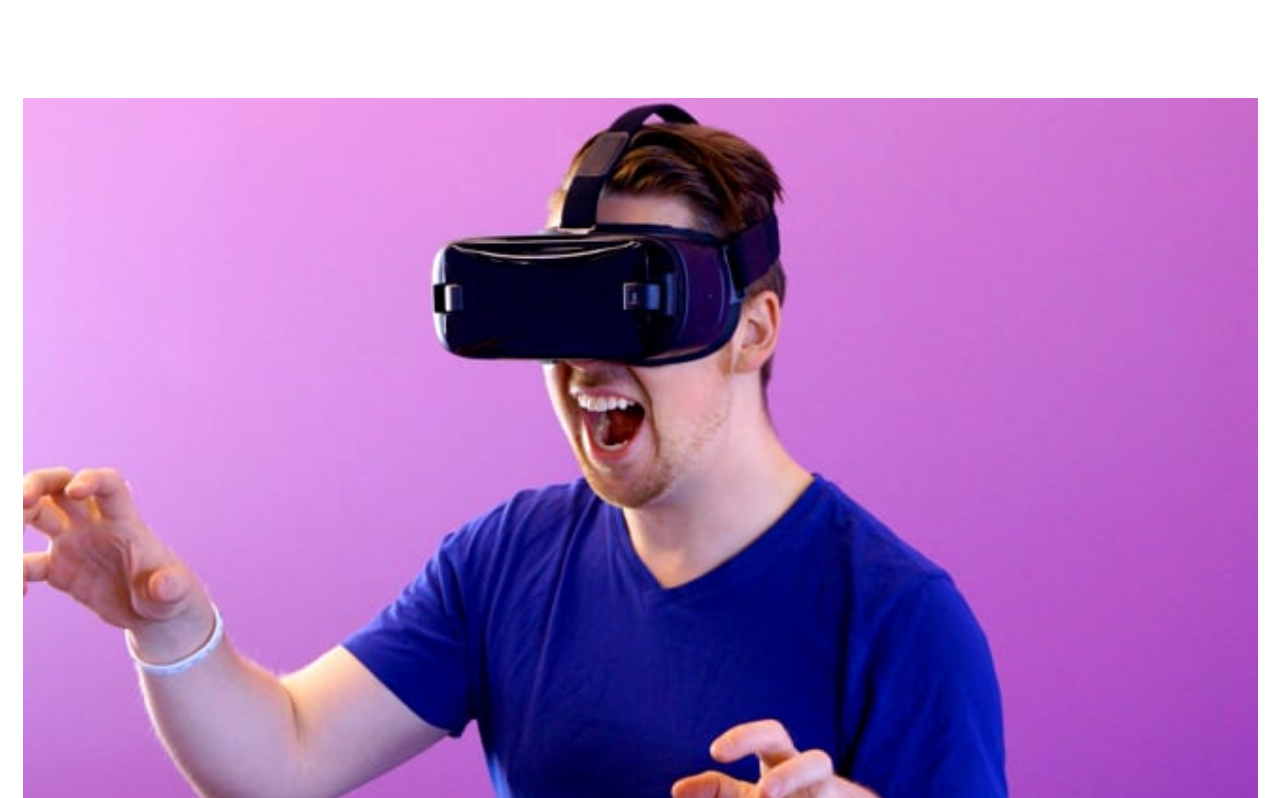
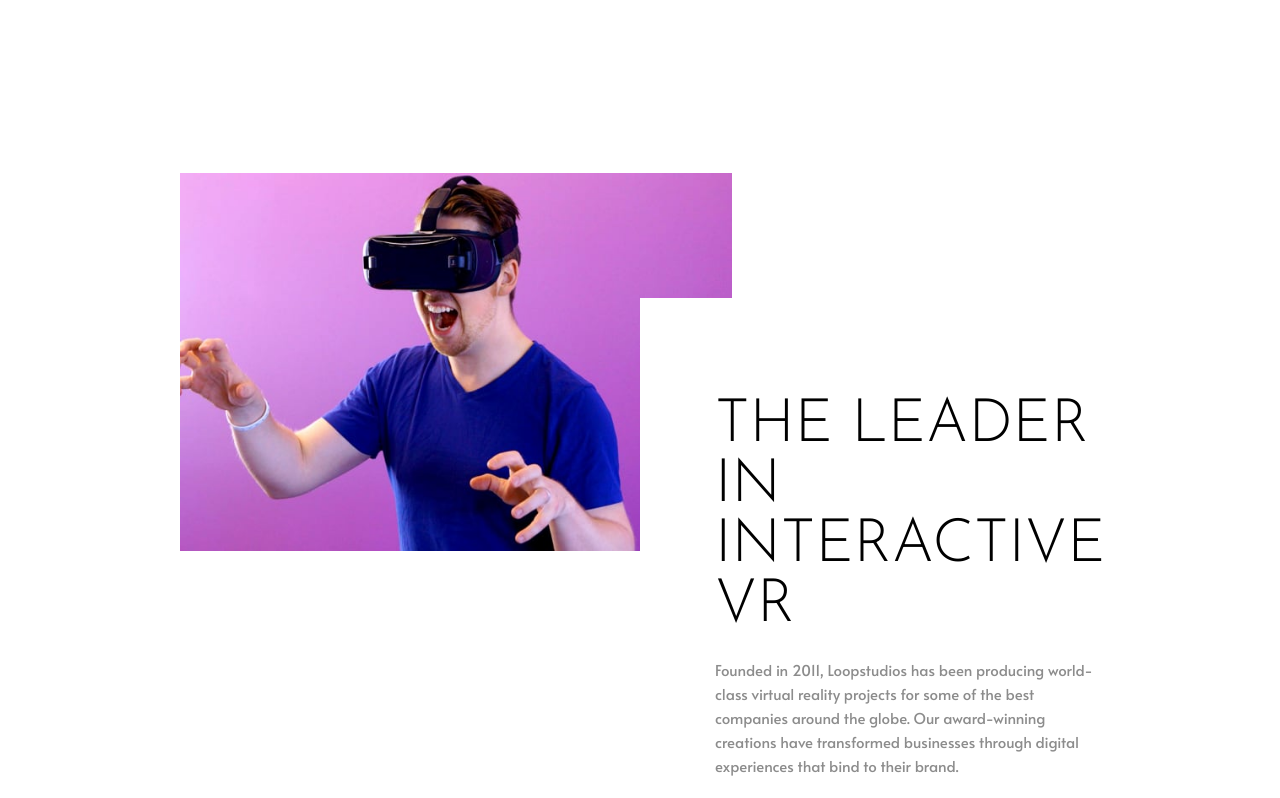
Before and after one commit to mirfanwebdev/loopstudio-landing-frontendmentor, a Vue app: page / in a window 1280 px wide. Shown: the part 767-1565 px from the top of the page. Built offline with nearby package versions, Linux system fonts and the light colour scheme.

Commit message:
add responsive design to main section

```diff
--- a/src/App.vue
+++ b/src/App.vue
@@ -26,4 +26,10 @@ import Products from './components/Products.vue';
   align-items: center;
   gap: 5rem
 }
+
+@media screen and (min-width: 768px) {
+  .main-section {
+    padding: 12rem;
+  }
+}
 </style>
--- a/src/components/Interactive.vue
+++ b/src/components/Interactive.vue
@@ -1,7 +1,7 @@
 <script setup>
 </script>
 <template>
-<section>
+<section class="container-interactive">
     <img src="../assets/mobile/image-interactive.jpg" alt="interactive">
     <div class="container-text">
       <h2>The leader in interactive VR</h2>
@@ -31,4 +31,30 @@ p {
   line-height: 1.6;
   color: var(--dark-gray);
 }
+
+@media screen and (min-width: 768px) {
+  section.container-interactive {
+    position: relative;
+    width: 100%;
+    height: 85vh;
+  }
+  img {
+    width: 60%;
+    position: absolute;
+    top: 0;
+    left: 0;
+  }
+  h2 {
+    font-size: 4rem;
+  }
+  .container-text {
+    position: absolute;
+    bottom: 0;
+    right: 0;
+    width: 50%;
+    background-color: var(--white);
+    padding: 5rem 0 5rem 5rem;
+    text-align: left;
+  }
+}
 </style>
```
